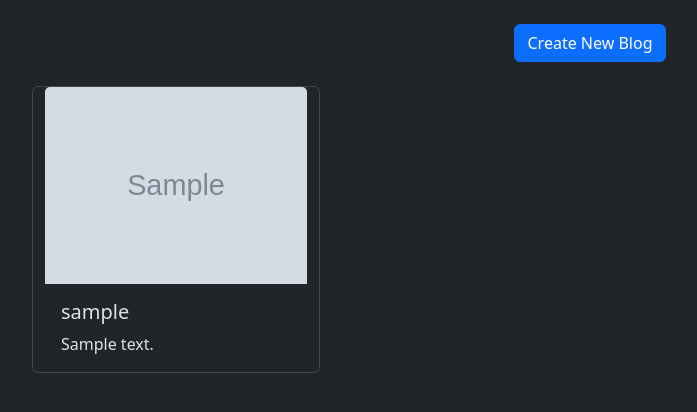
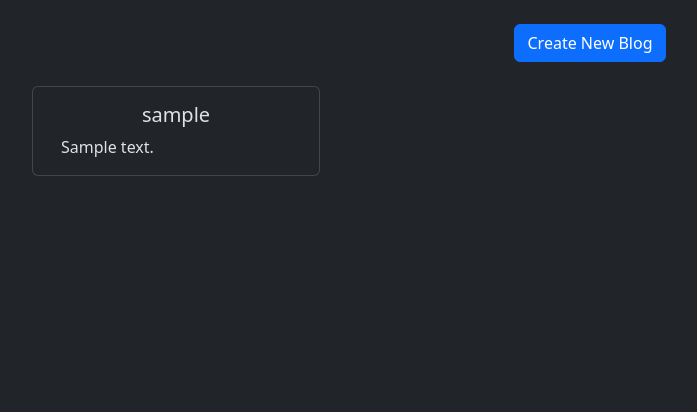
Before and after one commit to aniketkumar101/MindScribe, a Django app: template mindscribe/blog/templates/blog_list.html in a window 1280 px wide. Shown: the part 54-466 px from the top of the page, without its empty margins (50-747 px from the left). Run offline with Django 5.2, Linux system fonts and the light colour scheme; the template is opened without the code that fills it: most values are stand-ins (such as "Sample title", 1, 10 or a date in 2020); grey boxes marked "Sample" are stand-in pictures; data that the repository does not hold is empty.

Commit message:
remove photo option

```diff
--- a/mindscribe/blog/forms.py
+++ b/mindscribe/blog/forms.py
@@ -6,7 +6,7 @@ from django.contrib.auth.models import User
 class BlogForm(forms.ModelForm):
     class Meta:
         model = Blog
-        fields = ['text', 'photo']
+        fields = ['text']
 
 
 class UserRegistrationForm(UserCreationForm):
--- a/mindscribe/blog/models.py
+++ b/mindscribe/blog/models.py
@@ -5,8 +5,8 @@ from django.contrib.auth.models import User
 
 class Blog(models.Model):
     user = models.ForeignKey(User, on_delete=models.CASCADE)
-    text = models.TextField(max_length=200)
-    photo = models.ImageField(upload_to='photos/', blank=True, null=True)
+    text = models.TextField(max_length=3000)
+    # photo = models.ImageField(upload_to='photos/', blank=True, null=True)
     created_at = models.DateTimeField(auto_now_add=True)
     updated_at = models.DateTimeField(auto_now=True)
 
--- a/mindscribe/blog/templates/blog_list.html
+++ b/mindscribe/blog/templates/blog_list.html
@@ -14,9 +14,9 @@ MindScribe - Blog
 <div class = "container row gap-3">
     {% for blog in blogs %}
     <div class="card" style="width: 18rem;">
-        <img src="{{blog.photo.url}}" class="card-img-top" alt="...">
+        {% comment %} <img src="{{blog.photo.url}}" class="card-img-top" alt="..."> {% endcomment %}
         <div class="card-body">
-        <h5 class="card-title">{{blog.user.username}}</h5>
+        <h5 class="card-title text-center">{{blog.user.username}}</h5>
         <p class="card-text">{{blog.text}}</p>
         {% if blog.user == user %}
         <a href="{% url 'blog_edit' blog.id%}" class="btn btn-primary">Edit</a>
--- a/mindscribe/mindscribe/settings.py
+++ b/mindscribe/mindscribe/settings.py
@@ -27,7 +27,7 @@ SECRET_KEY = 'django-insecure-mc0nk#l%c2ylmc_8g8x$1w%mpgve1o0!rn@-jhr3r4f1u@qkmj
 # SECURITY WARNING: don't run with debug turned on in production!
 DEBUG = True
 
-ALLOWED_HOSTS = ['mindscribe-1.onrender.com', 'localhost']
+ALLOWED_HOSTS = ['mindscribe-1.onrender.com', 'localhost', '127.0.0.1:8000', '127.0.0.1']
 
 
 # Application definition
```
Also changed, not shown: mindscribe/blog/migrations/0004_remove_blog_photo.py (added), mindscribe/blog/migrations/0005_alter_blog_text.py (added).
